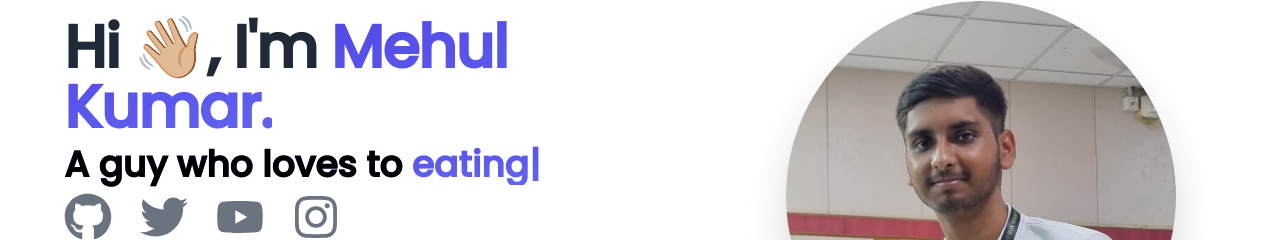
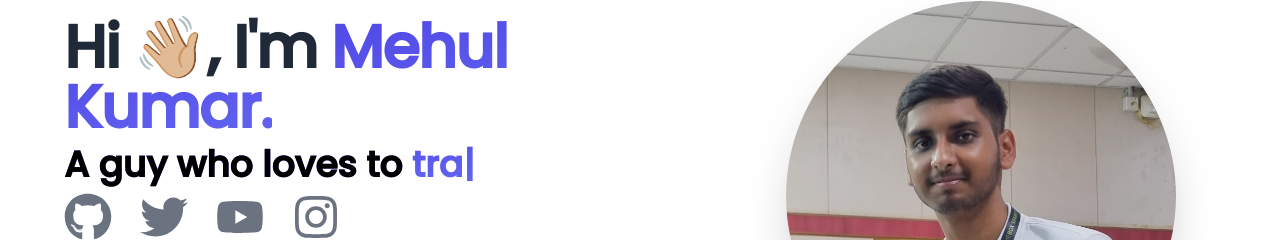
Before and after one commit to Mehul2711/portfolio-v2, a Next.js app: page / in a window 1280 px wide. Shown: the part 159-399 px from the top of the page. Built offline with nearby package versions, Linux system fonts and the light colour scheme.

Commit message:
:ambulance: Update

```diff
--- a/components/main.js
+++ b/components/main.js
@@ -44,17 +44,11 @@ export default function Main() {
                 <p
                   data-aos="fade-right"
                   data-aos-duration="1000"
-                  className="text-sm md:text-4xl font-extrabold text-transparent bg-clip-text bg-gradient-to-br from-indigo-600 to-indigo-500 md:inline-block text-center sm:text-start mb-2 md:mb-0 mx-5 sm:mx-0 sm:mt-2"
+                  className="text-[13px] md:text-4xl font-extrabold text-transparent bg-clip-text bg-gradient-to-br from-indigo-600 to-indigo-500 md:inline-block text-center sm:text-start mb-2 md:mb-0 sm:mx-0 sm:mt-2"
                 >
                   <span className="text-black">{`A guy who loves to `}</span>
                   <Typed
-                    strings={[
-                      "coding ",
-                      "eating ",
-                      "gaming",
-                      "travelling",
-                      "sleeping ",
-                    ]}
+                    strings={["code ", "eat ", "travel", "sleep "]}
                     typeSpeed={79}
                     backSpeed={50}
                     backDelay={40}
```
